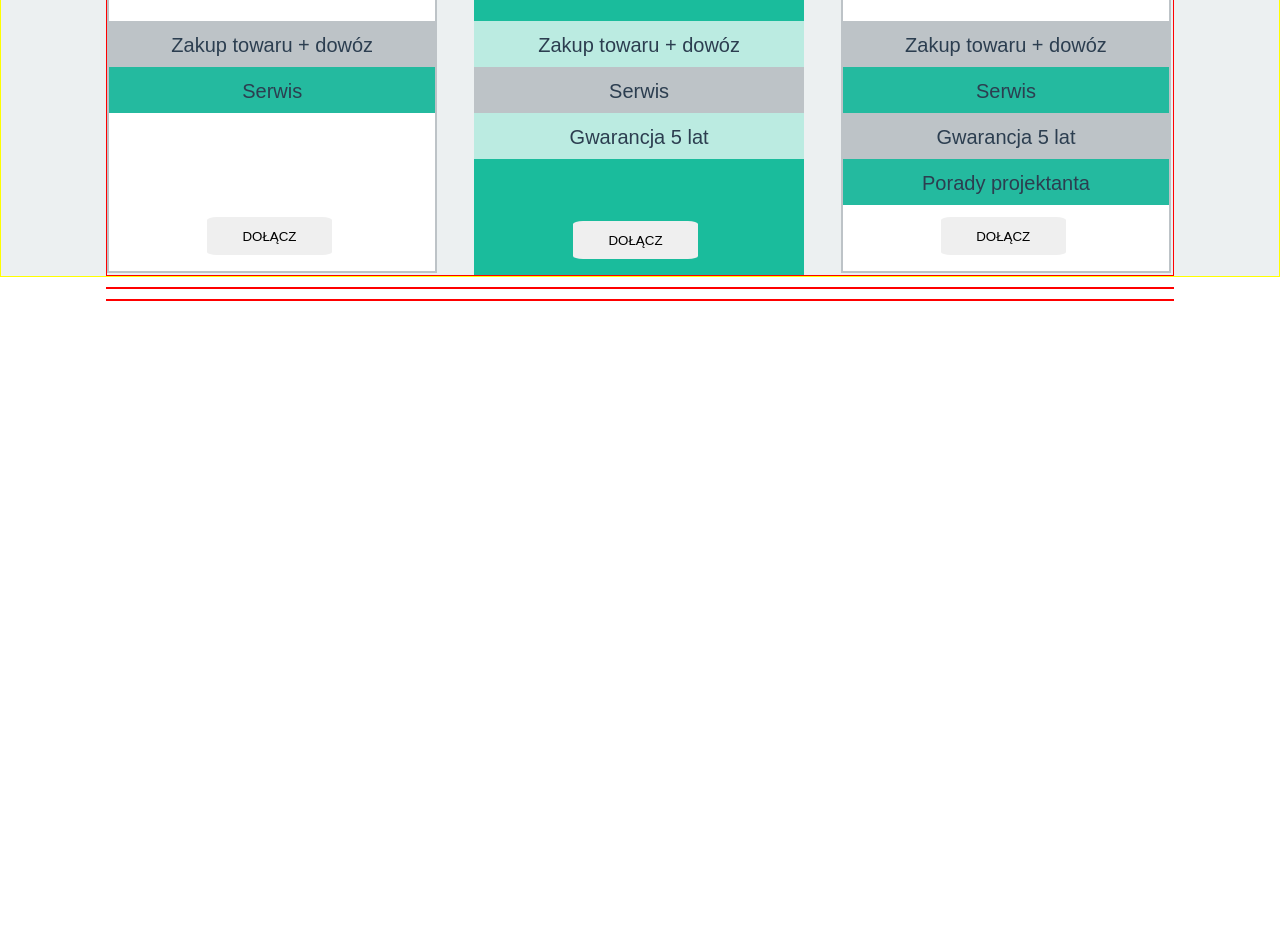
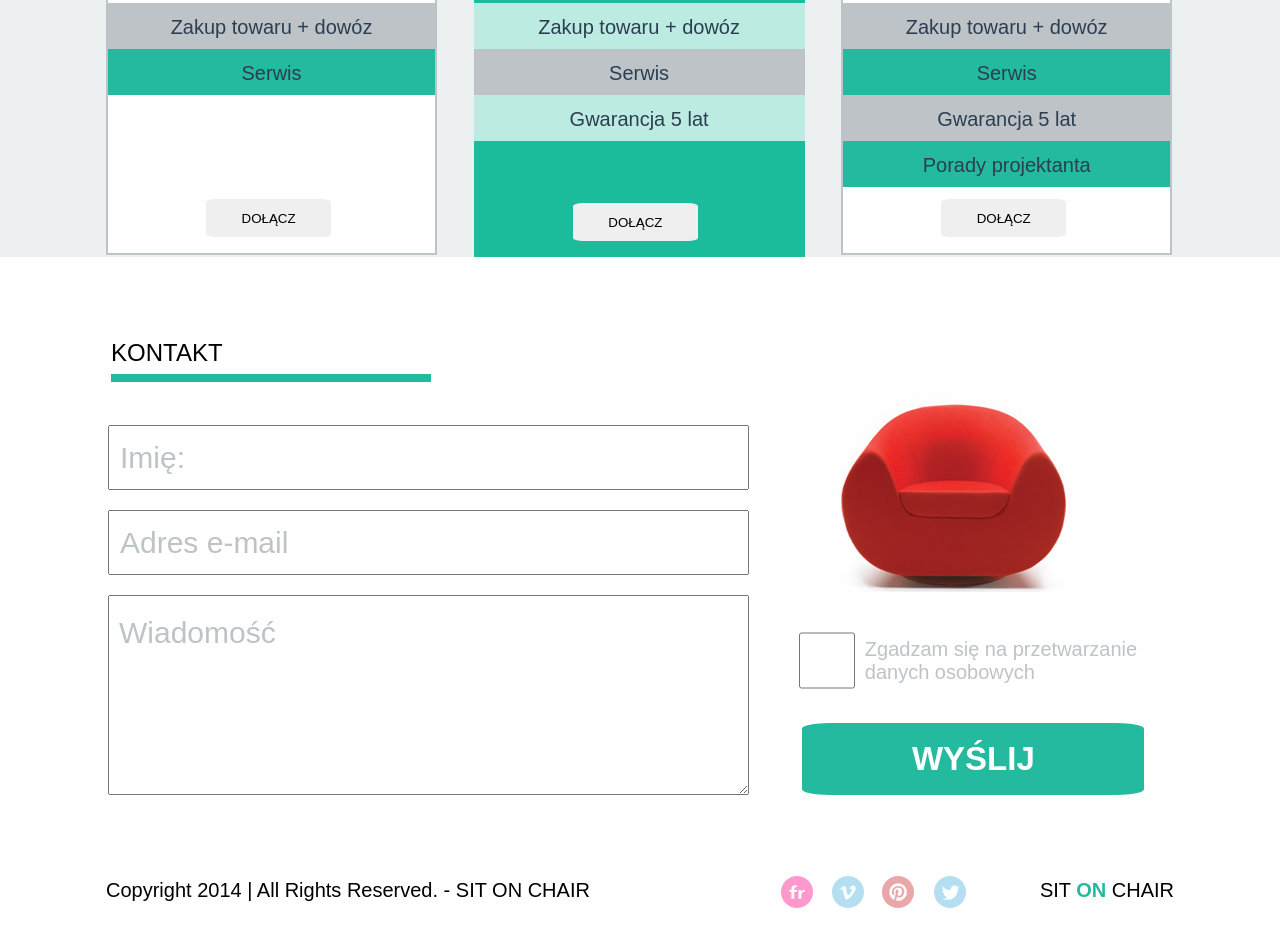
Before and after one commit to deka381/sitOnChair_deka381, a plain HTML site: page index.html in a window 1280 px wide. Shown: the part 1286-2215 px from the top of the page. Before the commit the page ends 1587 px from the top, so only its background shows below. Drawn offline with Linux system fonts and the light colour scheme; files whose address does not match are found by name.

Commit message:
warsztat_calosc

```diff
--- a/css/style.css
+++ b/css/style.css
@@ -4,11 +4,9 @@ body{
 .container{
   width: 1068px;
   margin: 0 auto;
-  border: 1px solid red;
-  /*padding-left: 66px;
-  padding-right: 66px;*/
   margin-top: 10px;
 }
+/*HEADER*/
 header{
   background-color: #000;
 }
@@ -57,8 +55,6 @@ nav li:last-child{
 .first_pop{
   display: none;
   position: absolute;
-  /*border: 1px solid green;*/
-  /*top: 35px;*/
   left: 20px;
   padding-top: 18px;
 
@@ -92,12 +88,12 @@ nav li:last-child{
 .first_pop > li:first-child{
   padding-top: 5px;
 }
+/*Section 1*/
 #main_slider{
 background: linear-gradient(#FFFFFF 50%, #808080);
 }
 .slider{
   height: 490px;
-  /*border: 1px solid green;*/
 }
 .slider .col1{
   width: 45%;
@@ -119,7 +115,6 @@ background: linear-gradient(#FFFFFF 50%, #808080);
 }
 
 .slider .col2{
-  /*border:1px solid blue;*/
   width: 55%;
   float: right;
   height: 100%;
@@ -217,13 +212,11 @@ background: linear-gradient(#FFFFFF 50%, #808080);
   font-weight: 500;
 }
 #container_price{
-  border: 1px solid yellow;
   background: #ecf0f1;
   margin-top: 90px;
 }
 .price_top{
   width: 100%;
-  border: 1px solid blue;
   height: 100px;
 }
 .price_top p{
@@ -365,3 +358,117 @@ button{
   border-radius: 8%;
   border:none;
 }
+/*Contact main*/
+.contact_main{
+  height: 550px;
+  margin-top: 52px;
+}
+.contact_main h3{
+  display: block;
+  height: 73px;
+  padding-top: 30px;
+  font-size: 24px;
+  border-bottom: 8px solid #24ba9f;
+  width: 30%;
+  margin-left: 5px;
+}
+.contact{
+  margin-top: 43px;
+  display: inline-block;
+  width: 60%;
+}
+
+.input{
+  width: 100%;
+  padding-bottom: 20px;
+}
+input, textarea{
+  width: 100%;
+  height: 65px;
+  margin-left: 2px;
+  font-size: 30px;
+  padding-left: 10px;
+  font-weight: 100;
+
+}
+textarea{
+  height: 200px;
+  padding-top: 20px;
+  font-weight: 100;
+
+}
+textarea::placeholder{
+  color: #bdc3c7;
+  font-weight: 100;
+}
+input::placeholder{
+  color: #bdc3c7;
+  font-weight: 100;
+}
+.agree{
+  width: 40%;
+  float: right;
+  height: 80%;
+}
+.agree img{
+  padding-left: 75px;
+}
+.agree_right{
+  width: 100%;
+  position: relative;
+}
+.checkbox{
+  width: 56px;
+  display: inline-block;
+  margin-left: 52px;
+  margin-top: 32px;
+}
+.agree p{
+  float: right;
+  display: inline-block;
+  position: absolute;
+  margin-top: 42px;
+  font-size: 20px;
+  margin-left: 10px;
+  color: #bdc3c7;
+}
+.agree_button{
+  position: absolute;
+  bottom:-102px;
+  background: #24ba9f;
+  width: 342px;
+  height: 72px;
+  left: 13%;
+  font-size: 33px;
+  font-weight: 700;
+  color: #fff;
+}
+
+/*FOOTER*/
+footer{
+  height: 60px;
+  font-size: 20px;
+
+}
+.copy{
+  display: inline-block;
+  float: left;
+  padding-top: 10px;
+}
+.soc_foot{
+  float: right;
+  padding-top: 10px;
+}
+.ikon ul{
+  float: left;
+  margin-left: 180px;
+  padding-top: 5px;
+}
+.ikon ul li{
+  display: inline-block;
+  margin-left: 10px;
+  opacity: 0.4;
+}
+.ikon ul li:hover {
+  opacity:1;
+}
--- a/index.html
+++ b/index.html
@@ -121,13 +121,49 @@
     </div>
   </section>
   <section>
-    <div class="container">
+    <div class="container clearfix">
+      <div class="contact_main">
+        <h3>KONTAKT</h3>
+        <div class="contact">
+          <form class="form" action="index.html" method="post">
+            <div class="input">
+              <input id="firstname" name="firstname"  placeholder="Imię:">
+            </div>
+            <div class="input">
+              <input type="email" id="email" name="email"  placeholder="Adres e-mail">
+            </div>
+            <div class="input">
+              <label>
+                <textarea cols="50" rows="10"  placeholder="Wiadomość"></textarea>
+              </label>
+            </div>
+          </form>
+        </div>
+        <div class="agree">
+          <img src="images/red_chair.png" alt="red chair"/>
+          <div class="agree_right">
+            <input class="checkbox" type="checkbox">
+            <p>Zgadzam się na przetwarzanie danych osobowych</p>
+            <button class="agree_button"type="button" name="button">WYŚLIJ</button>
+          </div>
 
+        </div>
+      </div>
     </div>
   </section>
   <footer>
-    <div class="container">
+    <div class="container clearfix">
+      <div class="copy">Copyright 2014 | All Rights Reserved. - SIT ON CHAIR</div>
+      <div class="ikon">
+        <ul>
+          <li class="img_foot flickr"><a href="#"><img src="images/flickr.png" alt="flickr"></a></li>
+          <li class="img_foot vimeo"><a href="#"><img src="images/vimeo.png" alt="flickr"></a></li>
+          <li class="img_foot pinterest"><a href="#"><img src="images/pinterest.png" alt="flickr"></a></li>
+          <li class="img_foot twitter"><a href="#"><img src="images/twitter.png" alt="flickr"></a></li>
+        </ul>
 
+      </div>
+      <div class="soc_foot"><p>SIT <span>ON</span> CHAIR</p></div>
     </div>
   </footer>
 </body>
```
